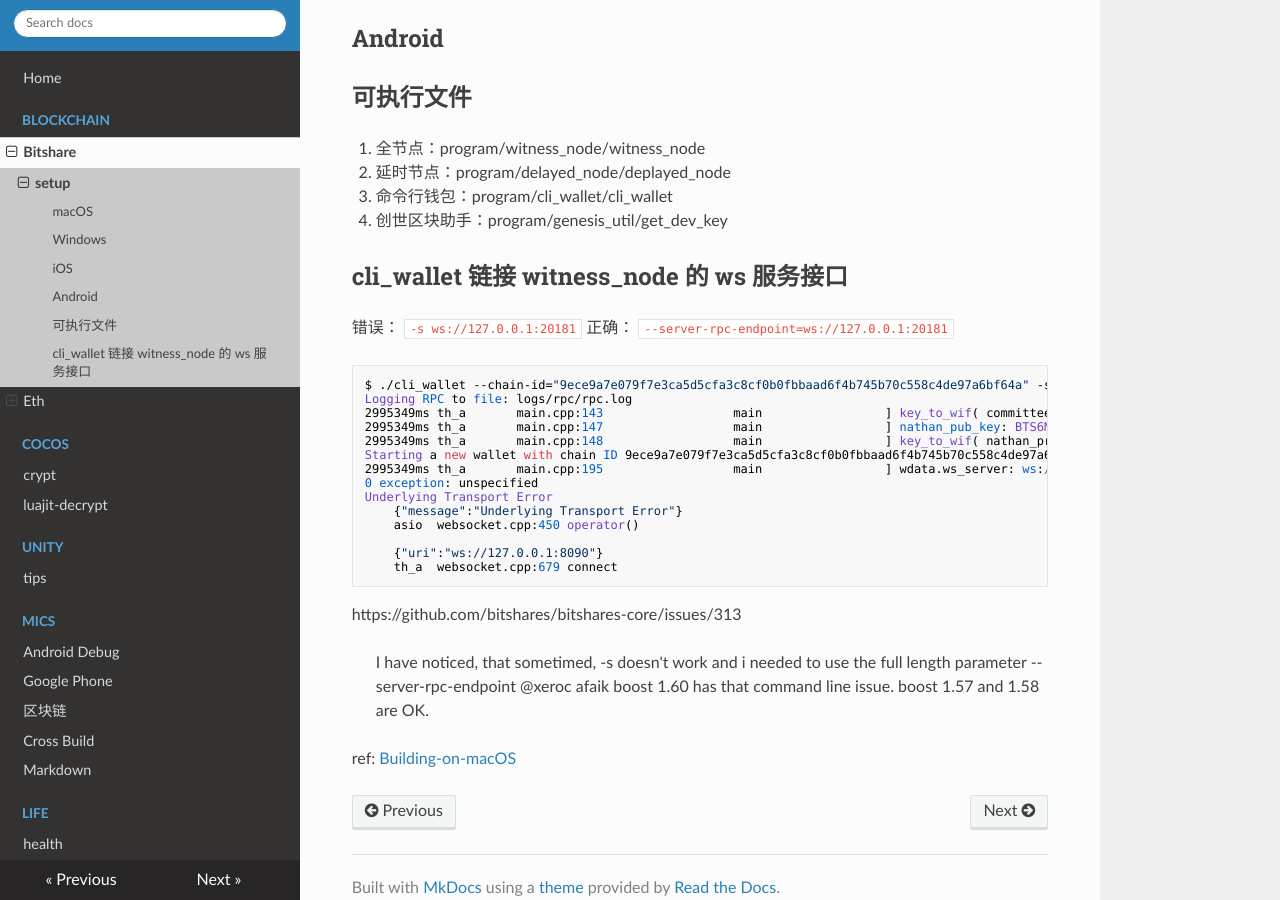
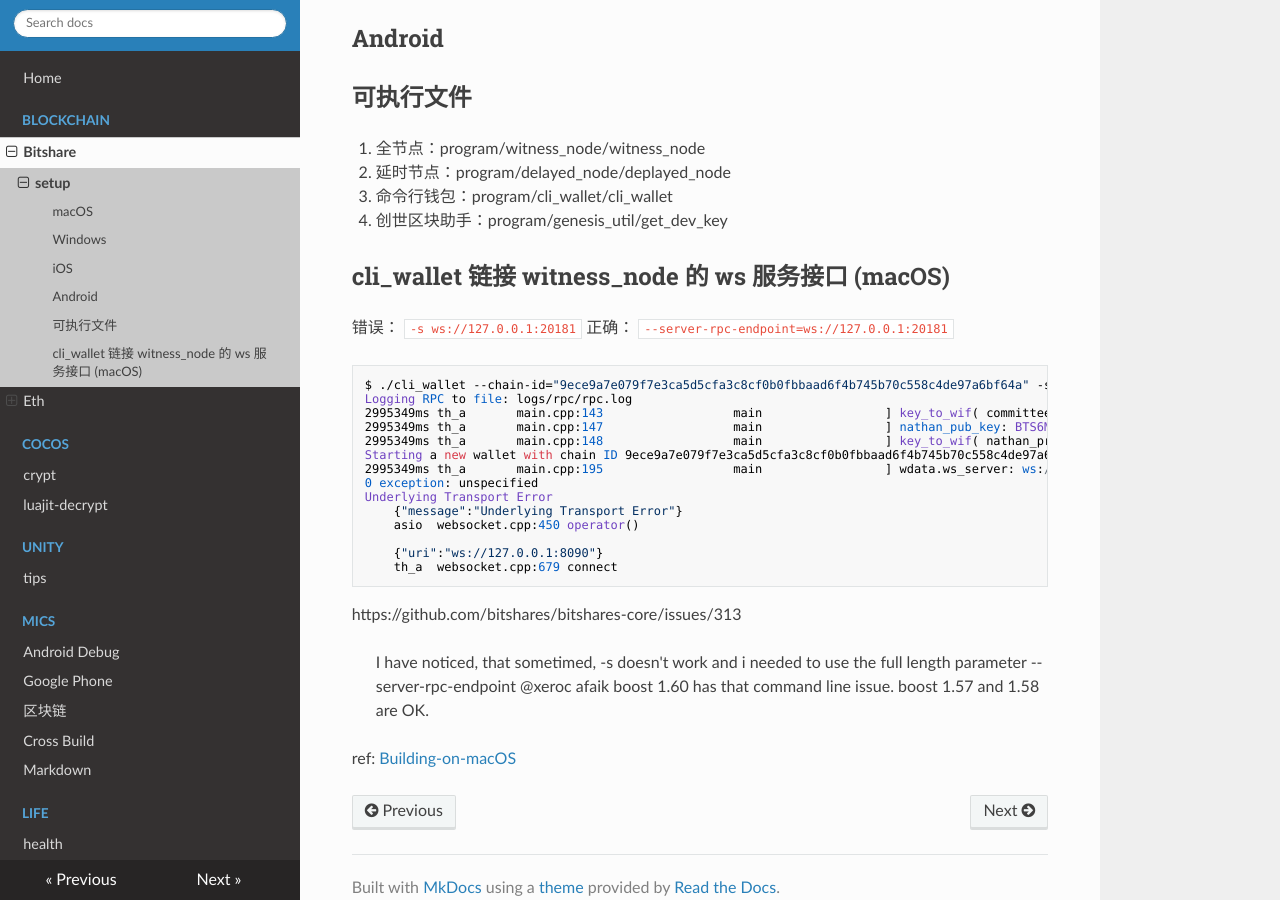
Before and after one commit to guo-m/blog, an MkDocs documentation site: the page built from docs/blockchain/bitshare/setup.md, in a window 1280 px wide and 900 px high, scrolled down 567 px. Built offline with MkDocs 1.6.1, drawn with Linux system fonts in a browser that asks for light colours; nearby versions of some CDN libraries.

Commit message:
Update setup.md

```diff
--- a/docs/blockchain/bitshare/setup.md
+++ b/docs/blockchain/bitshare/setup.md
@@ -32,7 +32,7 @@
 3. 命令行钱包：program/cli_wallet/cli_wallet
 4. 创世区块助手：program/genesis_util/get_dev_key
 
-## cli_wallet 链接 witness_node 的 ws 服务接口
+## cli_wallet 链接 witness_node 的 ws 服务接口 (macOS)
 
 错误： `-s ws://127.0.0.1:20181`
 正确： `--server-rpc-endpoint=ws://127.0.0.1:20181`
```
